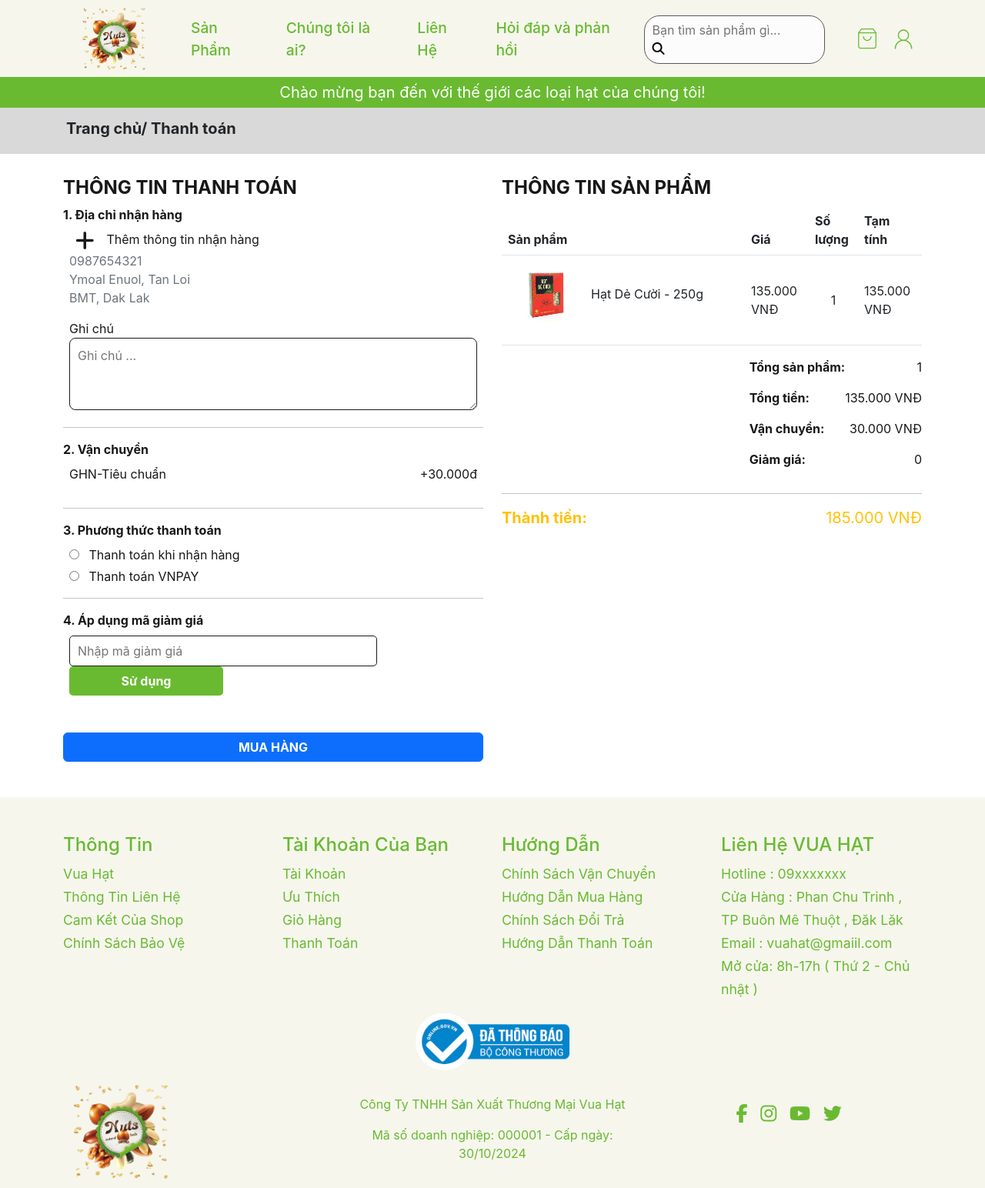
After one commit to datnt2005/project1-fall2024, a PHP site: page /checkout.html in a window 1280 px wide. The commit adds this page. Shown: the whole page at 77% size. Run offline with PHP 8.4, Linux system fonts and the light colour scheme; some libraries are stand-ins or nearby versions.

Commit message:
commit 1

```diff
--- /dev/null
+++ b/client/checkout.html
@@ -0,0 +1,351 @@
+<!DOCTYPE html>
+<html lang="en">
+
+<head>
+    <meta charset="UTF-8">
+    <meta name="viewport" content="width=device-width, initial-scale=1.0">
+    <title>Hạt Ngon</title>
+    <link rel="icon" type="image/png" href="./images/logo_du_an_1 2.png">
+    <link rel="stylesheet" href="./css/style.css">
+    <link href="https://cdn.jsdelivr.net/npm/bootstrap@5.2.3/dist/css/bootstrap.min.css" rel="stylesheet">
+    <script src="https://cdn.jsdelivr.net/npm/bootstrap@5.2.3/dist/js/bootstrap.bundle.min.js"></script>
+    <script src="https://kit.fontawesome.com/1d3d4a43fd.js" crossorigin="anonymous"></script>
+</head>
+
+<body >
+    <header class="header">
+        <nav class="container navbar navbar-expand-lg ">
+            <div class="container-fluid" width="1890">
+                <a class="navbar-brand text-white" href="index.php">
+                    <img src="./images/logo_du_an_1 2.png" class="logo mx-3" alt="image">
+                </a>
+                <button class="navbar-toggler " type="button" data-bs-toggle="collapse" data-bs-target="#navbarNav"
+                    aria-controls="navbarNav" aria-expanded="false" aria-label="Toggle navigation">
+                    <span class="navbar-toggler-icon bg-white"></span>
+                </button>
+                <div class="collapse navbar-collapse justify-content-center w-300  " id="navbarNav">
+                    <ul class="navbar-nav">
+                        <li class="nav-item">
+                            <a class="nav-link" aria-current="page" href="#">Sản Phẩm</a>
+                        </li>
+                        <li class="nav-item">
+                            <a class="nav-link " aria-current="page" href="#">Chúng tôi là ai?</a>
+                        </li>
+                        <li class="nav-item">
+                            <a class="nav-link " aria-current="page" href="#">Liên Hệ</a>
+                        </li>
+                        <li class="nav-item">
+                            <a class="nav-link" aria-current="page" href="#">Hỏi đáp và phản hồi</a>
+                        </li>
+                    </ul>
+                </div>
+                <div class="header-search">
+                    <form action="../client/shop.php" method="GET">
+                        <input type="search" name="search" id="search" placeholder="Bạn tìm sản phẩm gì...">
+                        <button type="submit"><i class="fa-solid fa-magnifying-glass"></i></button>
+                    </form>
+                </div>
+                <div class="header-cart mt-3">
+                    <ul class="d-flex ">
+                        <li class="nav-link mx-2">
+                            <a class href="cart.php">
+                                <svg xmlns="http://www.w3.org/2000/svg" width="30" height="30" viewBox="0 0 24 24"
+                                    fill="none" stroke="currentColor" stroke-width="1" stroke-linecap="round"
+                                    stroke-linejoin="round" class="lucide lucide-shopping-bag">
+                                    <path d="M6 2 3 6v14a2 2 0 0 0 2 2h14a2 2 0 0 0 2-2V6l-3-4Z" />
+                                    <path d="M3 6h18" />
+                                    <path d="M16 10a4 4 0 0 1-8 0" />
+                                </svg>
+
+                            </a>
+                        </li>
+                        <li class="nav-link mx-2">
+                            <a href="login.php" class>
+                                <svg xmlns="http://www.w3.org/2000/svg" width="32" height="32" viewBox="0 0 24 24"
+                                    fill="none" stroke="currentColor" stroke-width="1" stroke-linecap="round"
+                                    stroke-linejoin="round" class="lucide lucide-user-round">
+                                    <circle cx="12" cy="8" r="5" />
+                                    <path d="M20 21a8 8 0 0 0-16 0" />
+                                </svg>
+                            </a>
+                        </li>
+                    </ul>
+                </div>
+            </div>
+        </nav>
+    </header>
+
+    <main>
+        <div class="d-flex justify-content-center align-items-center header-outstanding">
+            <p class="link-cate m-1 fs-5 text-white">Chào mừng bạn đến
+                với thế giới các loại hạt của chúng tôi!</p>
+        </div>
+        <div class="page">
+            <div class="container align-items-center">
+                <div class="d-flex pt-2">
+                    <p class=" m-1 fs-5 fw-bold">Trang chủ/ Thanh toán</p>
+                </div>
+            </div>
+        </div>
+
+        <section id="checkout" class="h-100">
+            <div class="container">
+                <div class="row">
+                    <div class="col-md-6">
+                        <h3 class="fs-4 fw-bold">THÔNG TIN THANH TOÁN</h3>
+                        <form action="checkout.php" method="post">
+                            <div class="address-delivery">
+                                <p class="fw-bold mb-2">1. Địa chỉ nhận hàng</p>
+                                <div class="detail-address px-2">
+                                    <a href="./address/listAddress.php?id=<?php echo $idUser ?>"
+                                        class="add_to--address nav-link d-flex align-item-center ms-2">
+                                        <i class="fa-solid fa-plus fs-3"></i>
+                                        <label class="ms-3">Thêm thông tin nhận hàng</label>
+                                    </a>
+                                    <div class="address-content text-secondary">
+                                        <p class="m-0">
+                                            <span class="phone-number">0987654321</span>
+                                        </p>
+                                        <p class="vilage-streetName m-0">Ymoal Enuol, Tan Loi</p>
+                                        <p class="provine-district m-0">BMT, Dak Lak</p>
+                                        <!-- <p class="m-0">Chọn địa điểm giao hàng</p>     -->
+                                        <input type="hidden" name="addressOrder" id="addressOrder"
+                                            value="<?php echo $idAddress; ?>">
+                                        <!-- <?php
+                                        if (isset($errors['address'])) {
+                                            echo "<span class='text-danger'>$errors[address] </span>";
+                                        }
+                                        ?> -->
+                                    </div>
+                                    <div class="noteOrder mt-3">
+                                        <label for="note">Ghi chú</label>
+                                        <textarea name="noteOrder" id="note"
+                                            class="w-100" rows="3" placeholder="Ghi chú ..."></textarea>
+                                    </div>
+                                </div>
+                            </div>
+                            <hr>
+                            <div class="delivery-price">
+                                <p class="fw-bold mb-2">2. Vận chuyển</p>
+                                <div class="d-flex justify-content-between px-2">
+                                    <div class="input-checked">
+                                        <label class="fs-6">GHN-Tiêu chuẩn</label>
+                                    </div>
+                                    <p class="price delivery">+30.000đ</p>
+                                </div>
+                            </div>
+                            <hr>
+                            <div class="payment">
+                                <p class="fw-bold mb-2">3. Phương thức thanh toán</p>
+                                <div class="payment-method px-2">
+                                    <div class="pay">
+                                        <input type="radio" name="payment" value="1" id="payment1">                                        <label class="fs-6 mx-2" for="payment1">Thanh toán khi nhận hàng</label>
+                                    </div>
+                                    <div class="vnPay mt-1">
+                                        <input type="radio" name="payment" value="2" id="payment2">
+                                        <label class="fs-6 mx-2" for="payment2">Thanh toán VNPAY</label>
+                                    </div>
+                                    <!-- <?php
+                                    if (isset($errors['payment'])) {
+                                        echo "<span class='text-danger'>$errors[payment] </span>";
+                                    }
+                                    ?> -->
+                                </div>
+                            </div>
+                            <hr>
+                            <div class="coupon">
+                                <p class="fw-bold mb-2">4. Áp dụng mã giảm giá</p>
+                                <div class="coupon-input px-2">
+                                    <input type="search" name="coupon" id="coupon" placeholder="Nhập mã giảm giá">
+                                    <button type="submit" id="apply-coupon">Sử dụng</button>
+                                </div>
+<!--
+                                <?php
+                                    if (isset($errors['coupon'])) {
+                                        echo "<span class='text-danger mx-2'>{$errors['coupon']}</span>";
+                                    }
+                                    if($discountAmount){
+                                        foreach ($coupons as $value) {
+                                            echo "<span class='text-success mx-2'>Bạn được giảm {$value['discount']}%</span>";
+                                        }
+
+                                    }
+                                ?> -->
+
+                            </div>
+                            <input type="hidden" name="action" id="action" value="order">
+
+                            <input type="submit" class="btn btn-primary fw-bold w-100 mt-5" value="MUA HÀNG">
+                        </form>
+                        <script>
+                        document.getElementById('apply-coupon').addEventListener('click', function() {
+                            // Đặt giá trị action là 'coupon' để phân biệt với nút mua hàng
+                            document.getElementById('action').value = 'coupon';
+                            document.querySelector('form').submit(); // Submit form
+                        });
+
+                        document.querySelector('form').addEventListener('submit', function() {
+                            // Đặt giá trị action là 'order' trước khi form được gửi nếu nút mua hàng được click
+                            document.getElementById('action').value = 'order';
+                        });
+                        </script>
+                        <!-- <?php
+                        if (isset($errors['database'])) {
+                            echo "<div class='alert alert-danger mt-3'>$errors[database]</div>";
+                        }
+                        ?> -->
+                    </div>
+                    <div class="col-md-6">
+                        <h3 class="fs-4 fw-bold">THÔNG TIN SẢN PHẨM</h3>
+                        <table class="table table-cart">
+                            <thead>
+                                <tr>
+                                    <th>Sản phẩm</th>
+                                    <th>Giá</th>
+                                    <th>Số lượng</th>
+                                    <th>Tạm tính</th>
+                                </tr>
+                            </thead>
+                            <tbody>
+                                <tr>
+                                    <td>
+                                        <div class="cart-products d-flex align-items-center">
+                                            <div class="image-products">
+                                                <img src="./images/Untitled-2-1.png"
+                                                    alt="Items" class="w-100">
+                                            </div>
+                                            <div class="product-content mx-2">
+                                                <a href="#" class="name-products text-decoration-none">
+                                                    <p class="product-name text-dark">
+                                                        Hạt Dẻ Cười - 250g
+                                                    </p>
+                                                </a>
+                                            </div>
+                                        </div>
+                                    </td>
+                                    <td>
+                                        <span class="price">135.000 VNĐ</span>
+                                    </td>
+                                    <td>
+                                        <span class="quantity text-center">1</span>
+                                    </td>
+                                    <td>
+                                        <span class="total-price"
+                                            id="totalPrice">135.000 VNĐ</span>
+                                    </td>
+                                </tr>
+                            </tbody>
+                        </table>
+                        <div class="d-flex justify-content-end">
+                            <div class="general-cart d-flex justify-content-between">
+                                <div class="start-items">
+                                    <p class="fw-bold">Tổng sản phẩm:</p>
+                                    <p class="fw-bold">Tổng tiền:</p>
+                                    <p class="fw-bold">Vận chuyển:</p>
+                                    <p class="fw-bold">Giảm giá:</p>
+                                </div>
+                                <div class="end-items text-end">
+                                    <p class="quantity-products">1</p>
+                                    <p class="total-quantityInCart">135.000 VNĐ</p>
+                                    <p class="price-delivery">30.000 VNĐ</p>
+                                    <p class="price-discount"> 0
+                                        <!-- <?php
+                                            if ($discountAmount > 0) {
+                                                echo formatCurrencyVND($discountAmount);
+                                            } else {
+                                                echo "0";
+                                            }
+                                        ?> -->
+                                    </p>
+                                </div>
+                            </div>
+                        </div>
+                        <hr>
+                        <div class="buy">
+                            <div class="general-cart d-flex justify-content-between">
+                                <div class="start-items">
+                                    <p class="fw-bold text-warning fs-5">Thành tiền:</p>
+                                </div>
+                                <div class="end-items text-end">
+                                    <p class="buy-total text-warning fs-5">
+                                        185.000 VNĐ
+                                   </p>
+                                </div>
+                            </div>
+                        </div>
+
+                    </div>
+                </div>
+        </section>
+    </main>
+
+    <footer id="footer" class="pt-5 mt-3 ">
+        <div class="footer container">
+            <div class="row">
+                <div class="col-md-3">
+                    <h4 class="">Thông Tin</h4>
+                    <ul class=" list-unstyled">
+                        <li><a href="#">Vua Hạt</a></li>
+                        <li><a href="#">Thông Tin Liên Hệ</a></li>
+                        <li><a href="#">Cam Kết Của Shop</a></li>
+                        <li><a href="#">Chính Sách Bảo Vệ</a></li>
+                    </ul>
+                </div>
+                <div class="col-md-3">
+                    <h4 class="">Tài Khoản Của Bạn</h4>
+                    <ul class=" list-unstyled">
+                        <li><a href="#">Tài Khoản</a></li>
+                        <li><a href="#">Ưu Thích</a></li>
+                        <li><a href="#">Giỏ Hàng</a></li>
+                        <li><a href="#">Thanh Toán</a></li>
+                    </ul>
+                </div>
+                <div class="col-md-3">
+                    <h4 class="">Hướng Dẫn</h4>
+                    <ul class=" list-unstyled">
+                        <li><a href="#">Chính Sách Vận Chuyển</a></li>
+                        <li><a href="#">Hướng Dẫn Mua Hàng</a></li>
+                        <li><a href="#">Chính Sách Đổi Trả</a></li>
+                        <li><a href="#">Hướng Dẫn Thanh Toán</a></li>
+                    </ul>
+                </div>
+                <div class="col-md-3">
+                    <h4 class="">Liên Hệ VUA HẠT</h4>
+                    <ul class=" list-unstyled">
+                        <li>Hotline : 09xxxxxxx</li>
+                        <li>Cửa Hàng : Phan Chu Trinh , TP Buôn
+                            Mê Thuột , Đăk Lăk</li>
+                        <li>Email : vuahat@gmaiil.com</a></li>
+                        <li>Mở cửa: 8h-17h ( Thứ 2 - Chủ nhật )</li>
+                    </ul>
+                </div>
+            </div>
+            <div class="row">
+                <div class="col-md-12">
+                    <img src="./images/logo-da-thong-bao-bo-cong-thuong-mau-xanh 1.png" alt="logo"
+                        class="logo-footer d-block mx-auto  ">
+                </div>
+            </div>
+            <div class="row">
+                <div class="col-md-4 logo">
+                    <img src="./images/logo_du_an_1 2.png" alt="logo" class="mt-2" width="150px">
+                </div>
+                <div class="col-md-4 text-center mt-3">
+                    <p class="mt-3">Công Ty TNHH Sản Xuất Thương Mại Vua Hạt</p>
+                    <p class="mt-3">Mã số doanh nghiệp: 000001 - Cấp ngày: 30/10/2024</p>
+                </div>
+                <div class="col-md-4 text-center mt-3">
+                    <div class="internet mt-3">
+                        <a href="#"><i class="fa-brands fa-facebook-f"></i></a>
+                        <a href="#"><i class="fa-brands fa-instagram"></i></a>
+                        <a href="#"><i class="fa-brands fa-youtube"></i></a>
+                        <a href="#"><i class="fa-brands fa-twitter"></i></a>
+                    </div>
+                </div>
+            </div>
+        </div>
+    </footer>
+    <script src="./js/script.js"></script>
+</body>
+
+</html>
--- a/client/css/style.css
+++ b/client/css/style.css
@@ -79,10 +83,12 @@ header {
     background-color: var(--color);
     height: 40px;
 }
-.page .header-outstanding {
+
+.page  {
     background-color: #D9D9D9;
     height: 60px;
-    padding-left: 300px;
+    align-items: center;
+    /* padding-left: 300px; */
 }
 
 aside .sidebar .sidebar-product-general ul li {
@@ -251,3 +248,108 @@ footer .internet i:hover{
 .update-cart button:hover {
     background-color: #a39f9f !important;
 }
+
+.quantity {
+    display: flex;
+    align-items: center;
+    justify-content: center;
+}
+
+.quantity button {
+    width: 30px;
+    height: 30px;
+    background-color: #f0f0f0;
+    border: 1px solid #ddd;
+    font-size: 18px;
+    font-weight: bold;
+    color: #333;
+    cursor: pointer;
+    outline: none;
+}
+
+.quantity button:hover {
+    background-color: #ddd;
+}
+
+.quantity .quantity-cart {
+    width: 50px;
+    height: 30px;
+    text-align: center;
+    font-size: 16px;
+    margin: 0 5px;
+    border: 1px solid #ddd;
+    outline: none;
+}
+
+.remove-cart a:hover {
+    color: rgb(236, 44, 44) !important;
+}
+
+#checkout {
+    background-color: var(--color-main);
+    padding: 30px;
+    color: rgb(24, 24, 24);
+    height: 80vh;
+}
+
+#checkout form .noteOrder textarea#note {
+    background-color: var(--color-main);
+    border: 1px solid rgb(26, 26, 26);
+    border-radius: 8px;
+    color: rgb(24, 24, 24);
+    padding: 10px;
+}
+
+.coupon-input input {
+    background-color: var(--color-main);
+    color: rgb(26, 26, 26);
+    border: 1px solid rgb(26, 26, 26);
+    padding: 10px;
+    border-radius: 5px;
+    height: 40px;
+    width: 400px;
+}
+
+.coupon-input input:focus {
+    outline: none;
+}
+
+.coupon-input button {
+    background-color: var(--color);
+    border: none;
+    border-radius: 5px;
+    color: rgb(255, 255, 255);
+    height: 38px;
+    padding: 0 10px;
+    width: 200px;
+    font-weight: bold;
+}
+
+.coupon-input button:hover {
+    background-color: #35ac3fa9;
+}
+
+.vertical-line {
+    width: 1px;
+    /* Độ dày của vạch */
+    height: 100px;
+    /* Chiều cao của vạch */
+    background-color: rgb(255, 255, 255);
+    /* Màu sắc của vạch */
+    border: none;
+    /* Loại bỏ viền mặc định */
+    transform: rotate(90deg);
+    /* Xoay 90 độ */
+    margin: 0 10px;
+    /* Khoảng cách xung quanh vạch */
+}
+
+.buy form input[type="submit"] {
+    border: none;
+    border-radius: 5px;
+    color: rgb(255, 255, 255);
+    height: 38px;
+    padding: 0 10px;
+    width: 400px;
+    margin-left: 100px;
+}
--- a/client/shop.html
+++ b/client/shop.html
@@ -81,8 +81,10 @@
                 với thế giới các loại hạt của chúng tôi!</p>
         </div>
         <div class="page">
-            <div class="d-flex header-outstanding align-items-center">
-                <p class=" m-1 fs-5 fw-bold">Trang chủ/ Sản phẩm</p>
+            <div class="container align-items-center">
+                <div class="d-flex pt-2">
+                    <p class=" m-1 fs-5 fw-bold">Trang chủ/ Thanh toán</p>
+                </div>
             </div>
         </div>
         <div id="shop">
```
Also changed, not shown: other parts of client/css/style.css (+26 -31 lines), client/cart.html (+101 -24 lines), client/demo.html (deleted).
